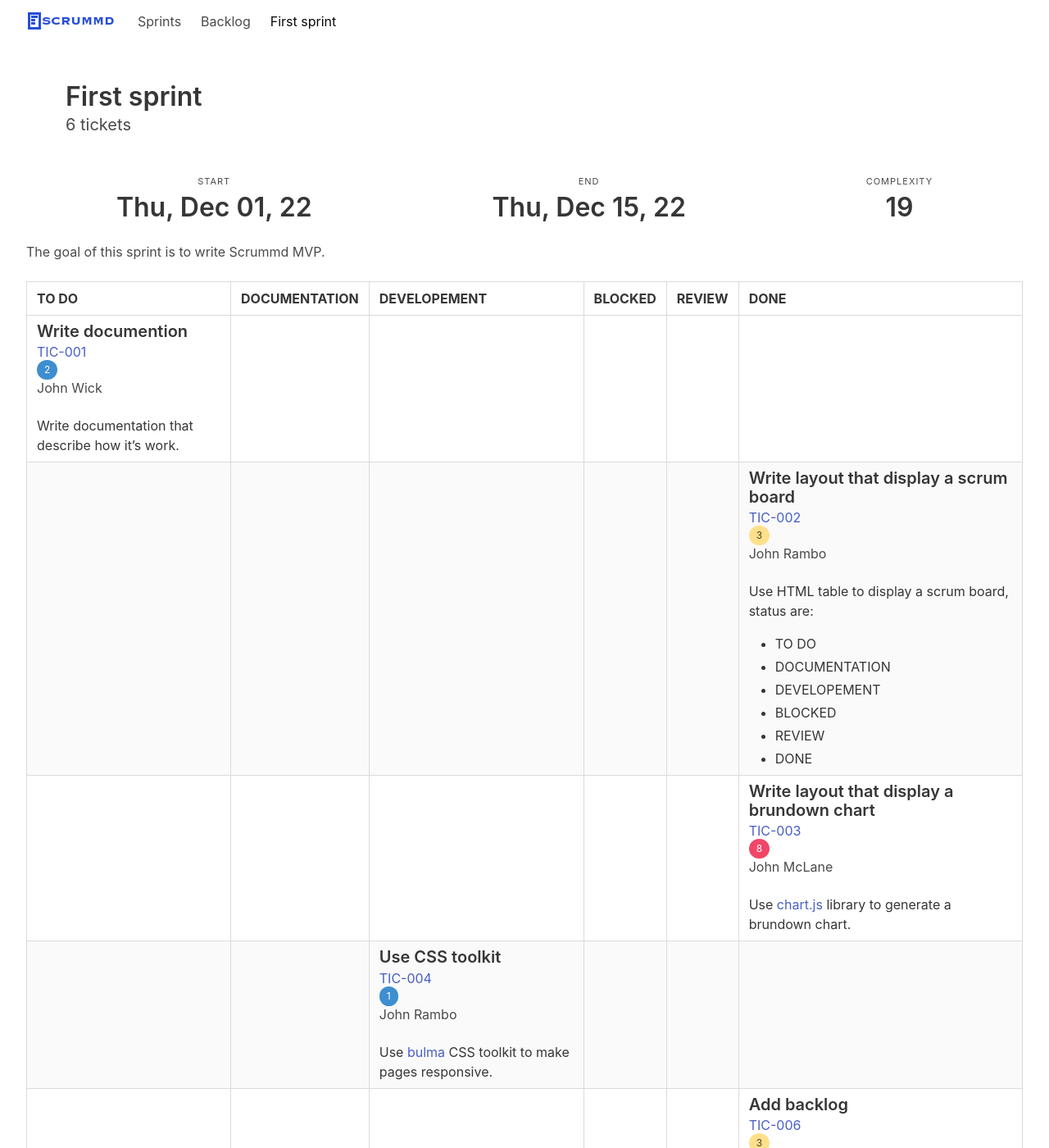
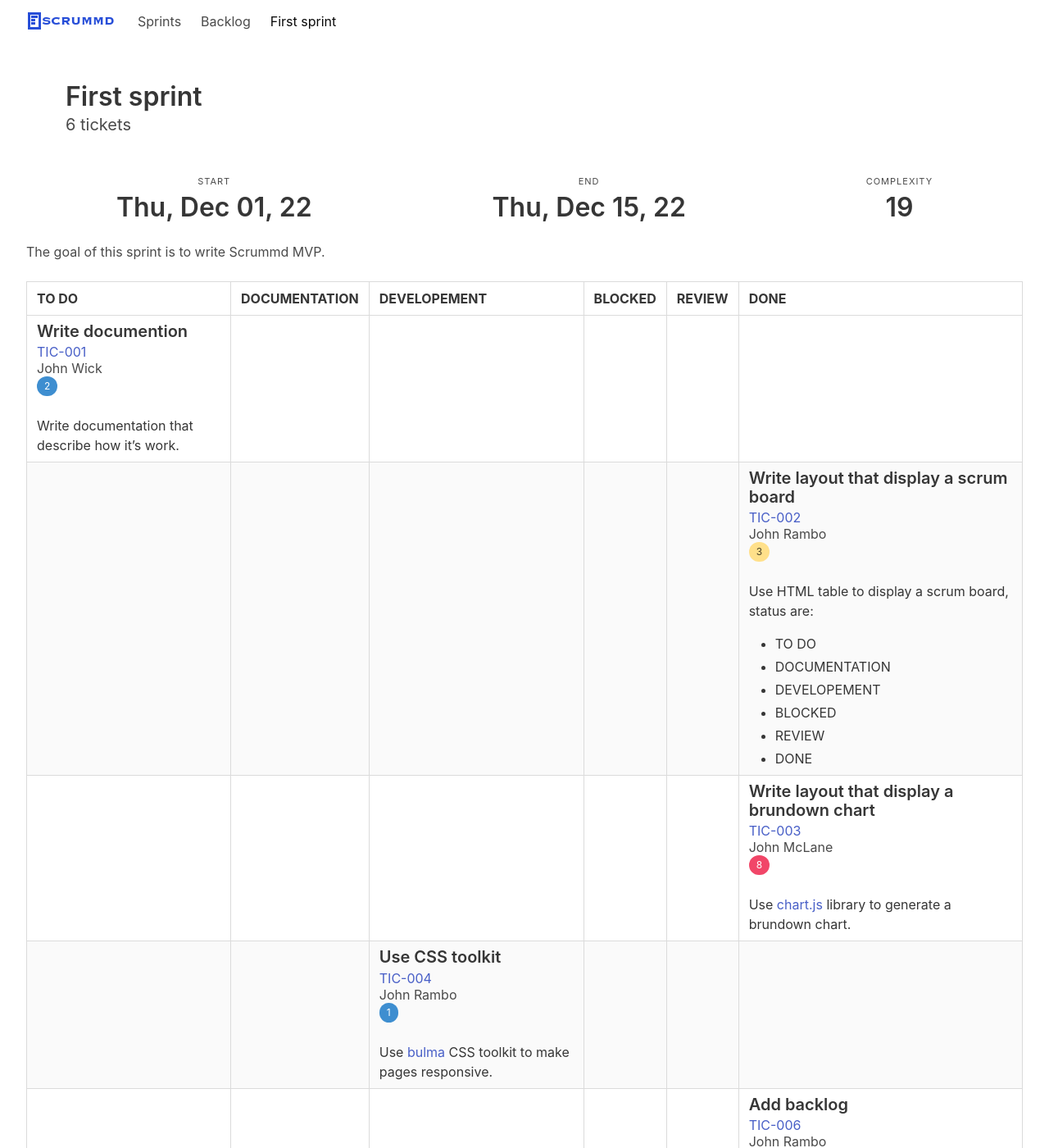
Before and after one commit to Lajule/scrummd, a Jekyll site: the page built from first-sprint.md, in a window 1280 px wide and 1400 px high. Shown: the whole window at 82% size. Built offline with Jekyll 4.4.1, drawn with Linux system fonts in a browser that asks for light colours; some of the changed text lies outside the part shown.

```diff
--- a/_layouts/sprint.html
+++ b/_layouts/sprint.html
@@ -86,6 +86,8 @@
 						<h5 class="title is-5">{{ ticket.title }}</h5>
 						<h6 class="subtitle is-6">
 							<a href="{{ ticket.url | relative_url }}">{{ticket.ref}}</a>
+							<br>
+							{{ ticket.assignee }}
 						  	<br>
 							{% if ticket.complexity > 5 %}
 							<span class="tag is-rounded is-danger">{{ ticket.complexity }}</span>
@@ -94,8 +96,6 @@
 							{% else %}
 							<span class="tag is-rounded is-info">{{ ticket.complexity }}</span>
 							{% endif %}
-							<br>
-							{{ ticket.assignee }}
 						</h6>
 						<div class="content">{{ ticket.content | mardownify }}</div>
 					</td>
```
Also changed, not shown: scrummd.png, 1 other file.
